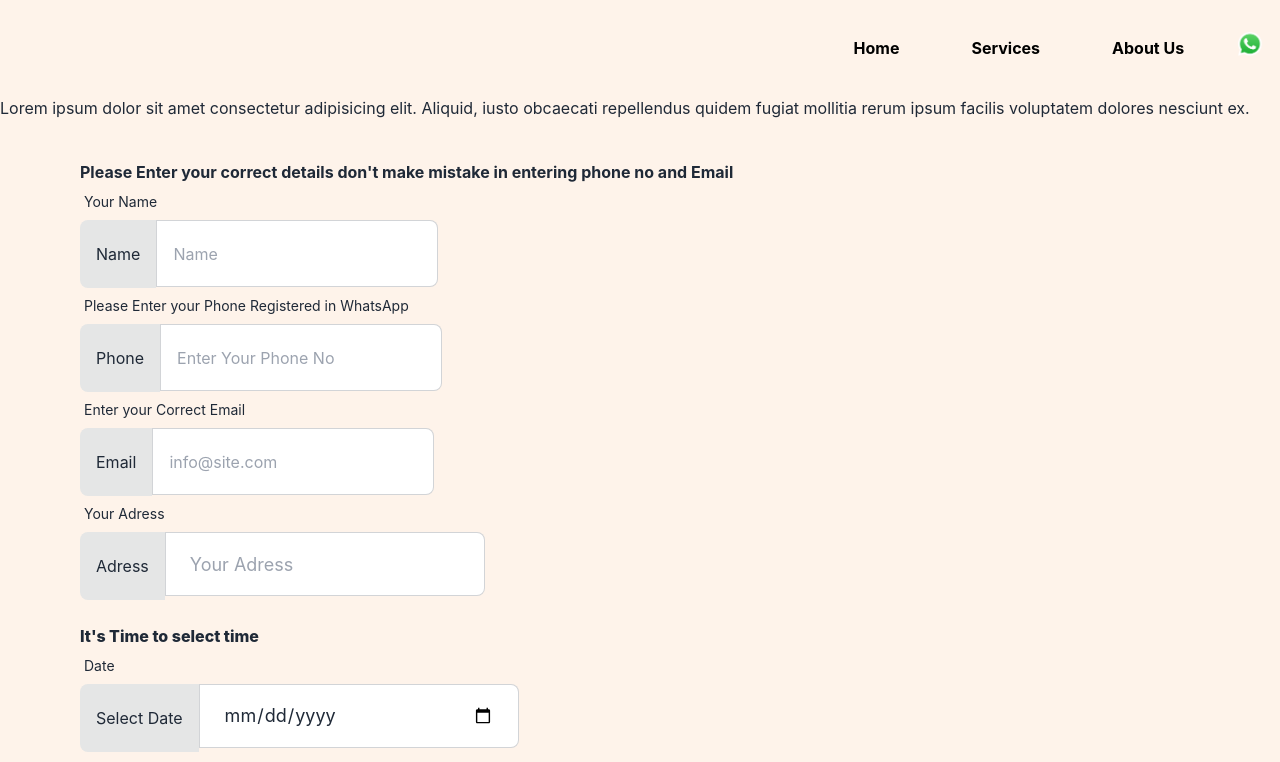
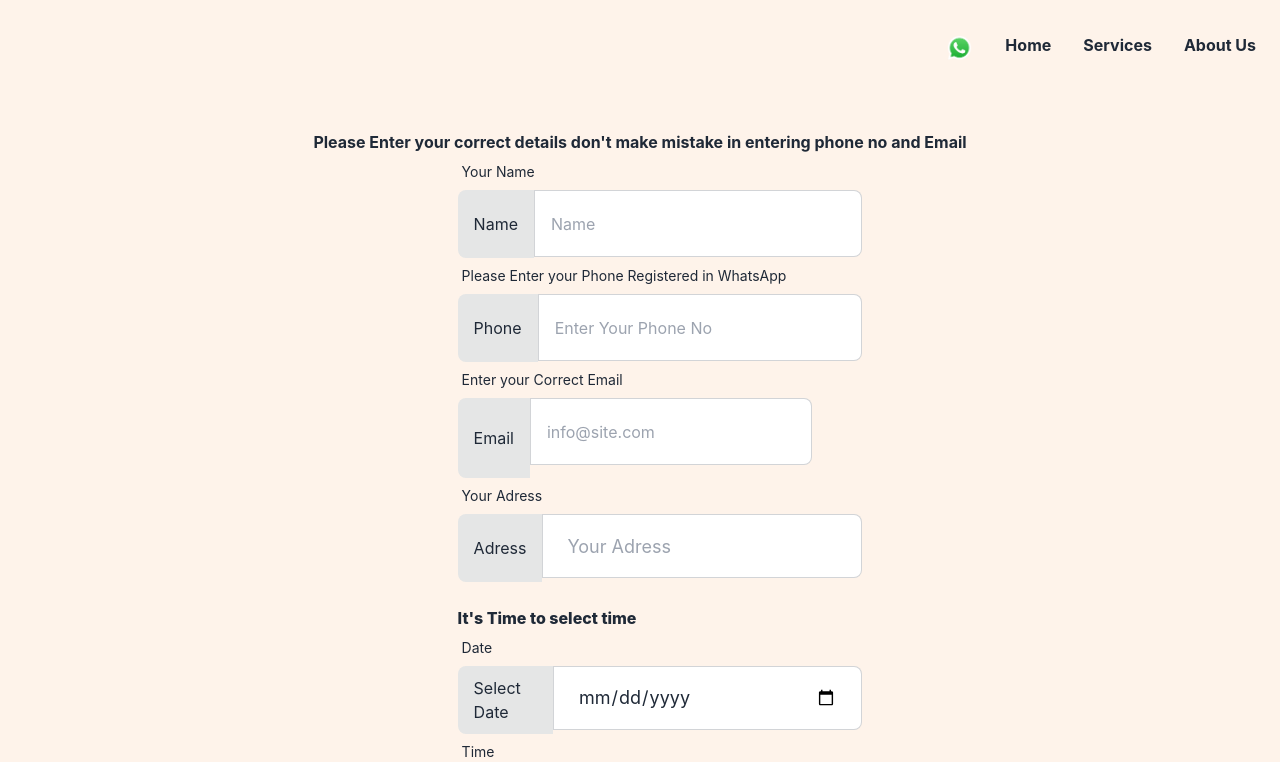
Before and after one commit to dhukslsp/pathpujaLatest, a React (Create React App) app: page /Detailing in a window 1280 px wide. Shown: the top 762 px of the page. Built offline with nearby package versions, Linux system fonts and the light colour scheme.

Commit message:
All Puja Websites Made

```diff
--- a/src/Components/About.js
+++ b/src/Components/About.js
@@ -4,15 +4,17 @@ function About() {
   return (
     <div>
       <Navbar />
-      <p className='font-extrabold text-3xl pt-6 text-center text-black bg-white'>ABOUT US</p>
-      <div className='flex flex-wrap-reverse bg-white'>
-      <div className='media1 m-12 text-black' style = {{"box-shadow": "12px 12px 2px 1px silver","width":"56pc","marginTop":"33px"}}>
-      <p className='pb-1'>
-      Pathpuja has been started with an intention to bring back the long forgotten traditions of performing pujas before starting anything auspicious. To help people make realize again that blessings of the god are as important as creating a great and a successful career in life.</p>
-      <p className='pb-1'>
-      Since the world has been moving in a fast pace people have lost touch to doing puja which is a way of connecting to the inner self or the divine forces in the world. Mostly people have indulged themselves into their own corporate or professional life.</p> <p className='pb-1'> Therefore, Pathpuja brings you a variety of puja services that to with easy steps and less time taking booking process. Whats more is that this website provides you a whole lot variety of pujas for all occasions and important events happening at your homes.
-        All the puja services are available for the NCR region. A deeper dive into the website we have services of providing you experienced and highly qualified pandit ji’s with minimum time span. Instant bookings are also made possible here. </p> <p className='pb-1'>Looking for creating memorable puja experience for you and your loved ones.</p></div>
-        <img src="/images/Pathpuja.png" alt="" style={{"height":"20pc"}} className="mr-auto ml-auto"/>
+      <div style = {{"backgroundColor":"#fef3ea"}}>
+        <p className='font-extrabold text-3xl pt-6 text-center text-black'>ABOUT US</p>
+        <div className='flex flex-wrap-reverse'>
+          <div className='media1 m-12 text-black' style={{ "box-shadow": "12px 12px 2px 1px silver", "width": "56pc", "marginTop": "33px" }}>
+            <p className='pb-1'>
+              Pathpuja has been started with an intention to bring back the long forgotten traditions of performing pujas before starting anything auspicious. To help people make realize again that blessings of the god are as important as creating a great and a successful career in life.</p>
+            <p className='pb-1'>
+              Since the world has been moving in a fast pace people have lost touch to doing puja which is a way of connecting to the inner self or the divine forces in the world. Mostly people have indulged themselves into their own corporate or professional life.</p> <p className='pb-1'> Therefore, Pathpuja brings you a variety of puja services that to with easy steps and less time taking booking process. Whats more is that this website provides you a whole lot variety of pujas for all occasions and important events happening at your homes.
+                All the puja services are available for the NCR region. A deeper dive into the website we have services of providing you experienced and highly qualified pandit ji’s with minimum time span. Instant bookings are also made possible here. </p> <p className='pb-1'>Looking for creating memorable puja experience for you and your loved ones.</p></div>
+          <img src="/images/Pathpuja.png" alt="" style={{ "height": "20pc" }} className="mr-auto ml-auto" />
+        </div>
       </div>
     </div>
   )
--- a/src/Components/Detailing.js
+++ b/src/Components/Detailing.js
@@ -5,41 +5,41 @@
         <div style={{ "background": "#fef3ea" }}>
             <Navbar />
 
-                <div>Lorem ipsum dolor sit amet consectetur adipisicing elit. Aliquid, iusto obcaecati repellendus quidem fugiat mollitia rerum ipsum facilis voluptatem dolores nesciunt ex.</div>
-                <div className='flex flex-col justify-center m-10'>
-                    <p className='pl-10 font-bold'>Please Enter your correct details don't make mistake in entering phone no and Email</p>
+            <div className='descripandDet flex flex-col justify-center m-10'>
+                <p className='font-bold text-center'>Please Enter your correct details don't make mistake in entering phone no and Email</p>
+                <div>
                     <div className="form-control pl-10">
                         <label className="label">
                             <span className="label-text">Your Name</span>
                         </label>
-                        <label className="input-group" style = {{"minWidth":"16pc","height":"5pc","height":"68px"}}>
+                        <label className="input-group" style={{ "minWidth": "16pc", "height": "5pc", "height": "68px"}}>
                             <span>Name</span>
-                            <input type="text" placeholder="Name" className="input input-bordered" style = {{"height":"67px"}}/>
+                            <input type="text" placeholder="Name" className="input input-bordered" style={{ "height": "67px","width":"100%" }} />
                         </label>
                     </div>
                     <div className="form-control pl-10">
                         <label className="label">
                             <span className="label-text">Please Enter your Phone Registered in WhatsApp</span>
                         </label>
-                        <label className="input-group" style = {{"minWidth":"16pc","height":"5pc","height":"68px"}}>
+                        <label className="input-group" style={{ "minWidth": "16pc", "height": "5pc", "height": "68px"}}>
                             <span>Phone</span>
-                            <input type="text" placeholder="Enter Your Phone No" className="input input-bordered" style = {{"height":"67px"}}/>
+                            <input type="text" placeholder="Enter Your Phone No" className="input input-bordered" style={{ "height": "67px","width":"100%" }} />
                         </label>
                     </div>
                     <div className="form-control pl-10">
                         <label className="label">
                             <span className="label-text">Enter your Correct Email</span>
                         </label>
-                        <label className="input-group" style = {{"minWidth":"16pc","height":"5pc","height":"68px"}}>
+                        <label className="input-group" style={{ "minWidth": "16pc", "height": "5pc","width":"100%"}}>
                             <span>Email</span>
-                            <input type="email" placeholder="info@site.com" className="input input-bordered" style = {{"height":"67px"}}/>
+                            <input type="email" placeholder="info@site.com" className="input input-bordered" style={{ "height": "67px" }} />
                         </label>
                     </div>
                     <div className="form-control pl-10">
                         <label className="label">
                             <span className="label-text">Your Adress</span>
                         </label>
-                        <label className="input-group" style = {{"minWidth":"16pc","height":"5pc","height":"68px"}}>
+                        <label className="input-group" style={{ "minWidth": "16pc", "height": "5pc", "height": "68px" ,"width":"100%"}}>
                             <span>Adress</span>
                             <input type="text" placeholder="Your Adress" className="input input-bordered input-lg w-full max-w-xs" />
                         </label>
@@ -49,7 +49,7 @@
                         <label className="label">
                             <span className="label-text">Date</span>
                         </label>
-                        <label className="input-group" style = {{"minWidth":"16pc","height":"5pc","height":"68px"}}>
+                        <label className="input-group" style={{ "minWidth": "16pc", "height": "5pc", "height": "68px" }}>
                             <span>Select Date</span>
                             <input type="date" placeholder="Select Date" className="input input-bordered input-lg w-full max-w-xs" />
                         </label>
@@ -58,12 +58,13 @@
                         <label className="label">
                             <span className="label-text">Time</span>
                         </label>
-                        <label className="input-group" style = {{"minWidth":"16pc","height":"5pc","height":"68px"}}>
+                        <label className="input-group" style={{ "minWidth": "16pc", "height": "5pc", "height": "68px" }}>
                             <span>Select time</span>
                             <input type="time" placeholder="Select Date" className="input input-bordered input-lg w-full max-w-xs" />
                         </label>
+                        <button className="btn btn-success mtx-10 ml-10 mb-10 mt-10" style={{ "width": "20pc" }}>Click For Getting Payment Details</button>
                     </div>
-                    <button className="btn btn-success mt-10 ml-10 mb-10" style={{"width":"20pc"}}>Click For Getting Payment Details</button>
+                </div>
             </div>
         </div>
     )
--- a/src/Components/Navbar.js
+++ b/src/Components/Navbar.js
@@ -1,25 +1,21 @@
 import React from 'react'
 import { Link } from "react-router-dom"
 function Navbar() {
-  const navigation = () => {
-    if (document.getElementById("listing").style.display === "block") {
-      document.getElementById("listing").style.display = "none"
-      document.getElementById("mainhead").style.height = "6rem"
-    }
-    else {
-      document.getElementById("listing").style.display = "block"
-      document.getElementById("mainhead").style.height = "12pc"
-    }
-  }
   return (
-    <div style={{ "userSelect": "none" }}>
-      <div className='block list-none h-24' style={{ "backgroundColor": "rgb(254 243 234)" }} id="mainhead">
-        <li className='listingbut float-right  m-4 duration-700 align-text-bottom font-bold rounded-lg p-5 text-black hover:bg-white hover:text-white hover:cursor-pointer inline-block' id="listbut"><button onClick={navigation}><img src="./images/menu.png" alt="" className='h-7' /></button></li>
-        <li className='listed  flex float-right  m-4'><a href="https://wa.me/message/FQEMMDOIGPGPJ1" target="_blank"><img src="/images/WhatsApp.png" alt="" srchSet="" className='h-7 align-middle hover:cursor-pointer' style={{ "marginTop": "14px" }} /></a></li>
-        <li className='listed float-right  m-4 duration-7image.png00 align-text-bottom font-bold rounded-lg p-5 text-black hover:bg-indigo-600 hover:text-white hover:cursor-pointer inline-block'><Link to="/About">About Us</Link></li>
-        <li className='listed float-right  m-4 duration-700 align-text-bottom font-bold rounded-lg p-5 text-black hover:bg-indigo-600 hover:text-white hover:cursor-pointer inline-block'><Link to="/Services">Services</Link></li>
-        <li className='listed float-right  m-4 duration-700 align-text-bottom font-bold rounded-lg p-5 text-black hover:bg-indigo-600 hover:text-white hover:cursor-pointer inline-block'><Link to="/">Home</Link></li>
+    <div className="navbar" style = {{"background":"#fef3ea"}}>
+      <div className="flex-1">
       </div>
+      <div className="flex-none">
+        <ul className="menu menu-horizontal p-0">
+          <li><a className='mt-auto mb-2' href="https://wa.me/message/FQEMMDOIGPGPJ1" target="_blank"><img src="/images/WhatsApp.png" alt="" srchSet="" className='h-7 align-middle hover:cursor-pointer' style={{ "marginTop": "14px" }} /></a></li>
+          <li><Link to="/" className='font-bold'>Home</Link></li>
+          <li><Link to="/Services" className='font-bold'>Services</Link></li>
+          <li><Link to="/About" className='font-bold'>About Us</Link></li>
+        </ul>
+      </div>
+      <div style={{ "userSelect": "none" }}>
+
+    </div>
     </div>
   )
 }
--- a/src/index.css
+++ b/src/index.css
@@ -74,3 +74,8 @@ code {
     display: block;
   }
 }
+
+.descripandDet div{
+  margin-left: auto;
+  margin-right: auto;
+}
```
Also changed, not shown: src/Components/Ourservices.js (+7 -7 lines). Lines whose indentation alone changed are shown as unchanged.
